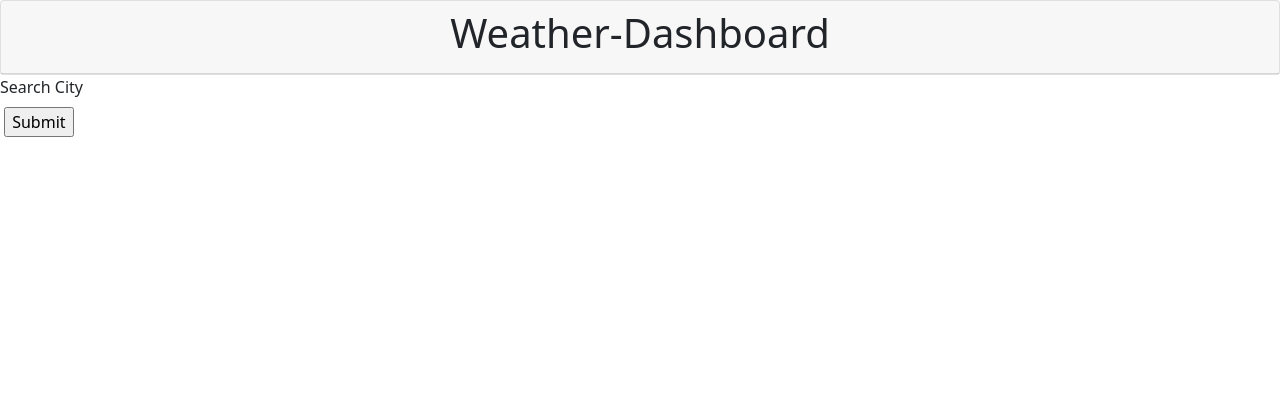
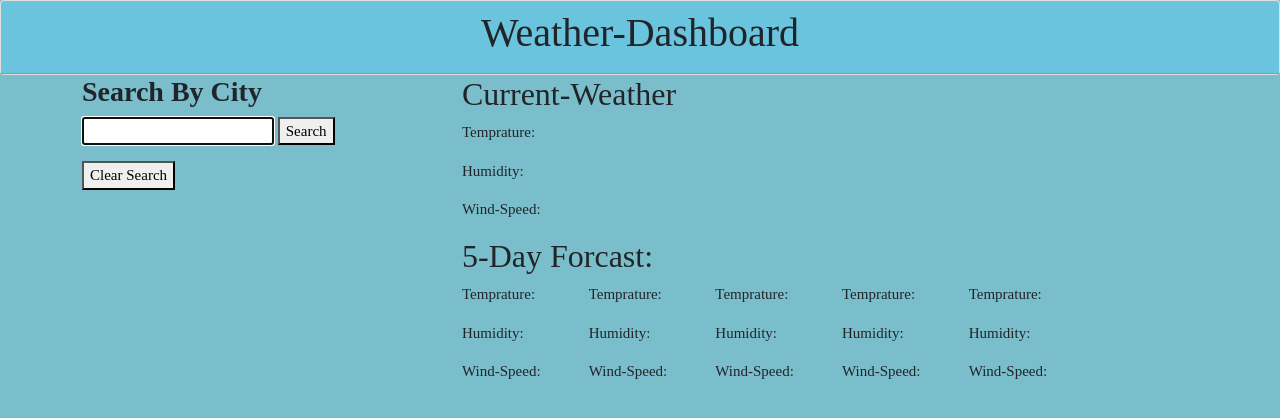
Before and after one commit to reshmalijo777/Weather-Dashboard, a plain HTML site: page index.html in a window 1280 px wide. Drawn offline with nearby package versions, Linux system fonts and the light colour scheme; a web font is replaced by a local one.

Commit message:
updated codes

```diff
--- a/assets/style.css
+++ b/assets/style.css
@@ -0,0 +1,24 @@
+*{
+    font-family: 'Castoro', serif;
+
+}
+
+body{
+    background-color: rgb(123, 190, 203); */
+    min-height: 100%;
+    font-size:15px;
+}
+
+section{
+    text-align: center;
+}
+.card-header{
+    background-color: rgb(107, 196, 221);
+}
+
+h3{
+    font-weight: bold;
+}
+span{
+    font-size: 10px;
+}
--- a/index.html
+++ b/index.html
@@ -30,25 +30,63 @@
     </section>
     </header>
 
-    <div class="columns"
-    <form class="containter">
-        <p class="title is-4 mb-2">Search City</p>
-        <label alt="" Search for a city"></label>
-        <input class="button" id="submit" type="submit">
+          <div class="container">
+          <div class="row">
+          <div class="col-sm-4">
+            <h3>Search By City</h3>
+              <div class="mb-3">
+              <input name="city-search" id="city-search" type="text" autofocus="true" class="form-input" />
+              <button type="submit" id="submit" class="button">Search</button>
+          </div>
 
-        <div id="Search-History"></div>
-    </form>
+          <div>
+            <div id="search-history"></div>
+            <button type="button" id="clear-history" class="button is-dark">Clear Search</button>
+          </div>
+        </div>
 
+        <div class="col-sm-8">
+          <div class="row ml-2" id="current-weather" ></div>
+            <h2 class="col-sm-12">Current-Weather</h2>
+            <p>Temprature:<span class="current" id="temprature"></span></p>
+            <p>Humidity:<span class="current" id="humidity"></span></p>
+            <p>Wind-Speed:<span class="current" id="wind-speed"></span></p>
 
+            <div class="col-sm-12" id="future-weather">
+            <h2>5-Day Forcast:</h2>
+            <div class="row">
+            <div class="col-sm-2 ml-2">
+              <p>Temprature:<span id="temp1"></span></p>
+              <p>Humidity:<span id="humid1"></span></p>
+              <p>Wind-Speed:<span id="wind1"></span></p>
+              </div>
 
+            <div class="col-sm-2 ">
+              <p>Temprature:<span id="temp2"></span></p>
+              <p>Humidity:<span id="humid2"></span></p>
+              <p>Wind-Speed:<span id="wind2"></span></p>
+              </div>
 
+            <div class="col-sm-2">
+              <p>Temprature:<span id="temp3"></span></p>
+              <p>Humidity:<span id="humid3"></span></p>
+              <p>Wind-Speed:<span id="wind3"></span></p>
+              </div>
 
+            <div class="col-sm-2">
+              <p>Temprature:<span id="temp4"></span></p>
+              <p>Humidity:<span id="humid4"></span></p>
+              <p>Wind-Speed:<span id="wind4"></span></p>
+              </div>
 
-
-
-
-
-
+            <div class="col-sm-2 ">
+              <p>Temprature:<span id="temp5"></span></p>
+              <p>Humidity:<span id="humid5"></span></p>
+              <p>Wind-Speed:<span id="wind5"></span></p>
+              </div>
+            </div>
+        </div>
+        <footer></footer>
     <script src="script.js"></script>
-</body>
-</html>
+    </body>
+    </html>
--- a/script.js
+++ b/script.js
@@ -0,0 +1,54 @@
+const apiKey = "638d2dee61052587cc5fddf21f014a1a";
+var submit = document.getElementById("submit");
+var userCity = document.getElementById("city-search");
+var clear = document.getElementById("clear-history");
+
+function submitEvent(event){
+    event.preventDefault();
+
+    var userCityVal = userCity.value.trim();
+     if(!userCityVal){
+        alert("Enter a valid city name");
+     }
+     else{
+        userCityVal= userCityVal.toLowerCase();
+        saveSearch(userCityVal);
+     }
+};
+
+    function clearHistory(event){
+        event.preventDefault();
+        localStorage.removeItem('city');
+    }
+
+
+    function saveSearch(userCityVal){
+
+        var localstorage=[]
+        localstorage= JSON.parse(localStorage.getItem("city"));
+        if (localstorage===null){
+
+            localstorage.push(userCityVal);
+        }
+        localstorage.setItem('city',JSON.stringify(localstorage));
+};
+
+    function searchCityApi(userCityVal){
+
+        var weatherUrl="https://api.openweathermap.org/data/2.5/weather?q=" + userCityVal + "&appid=" + apiKey
+
+        fetch(weatherUrl)
+        .then(function(response){
+
+            response.JSON()
+
+        })
+        .then(function(data){
+
+            displayForcast(data);
+            console.log(data);
+        })
+
+    };
+    submit.addEventListener('click', submitEvent);
+    clear.addEventListener('click', clearHistory);
```
